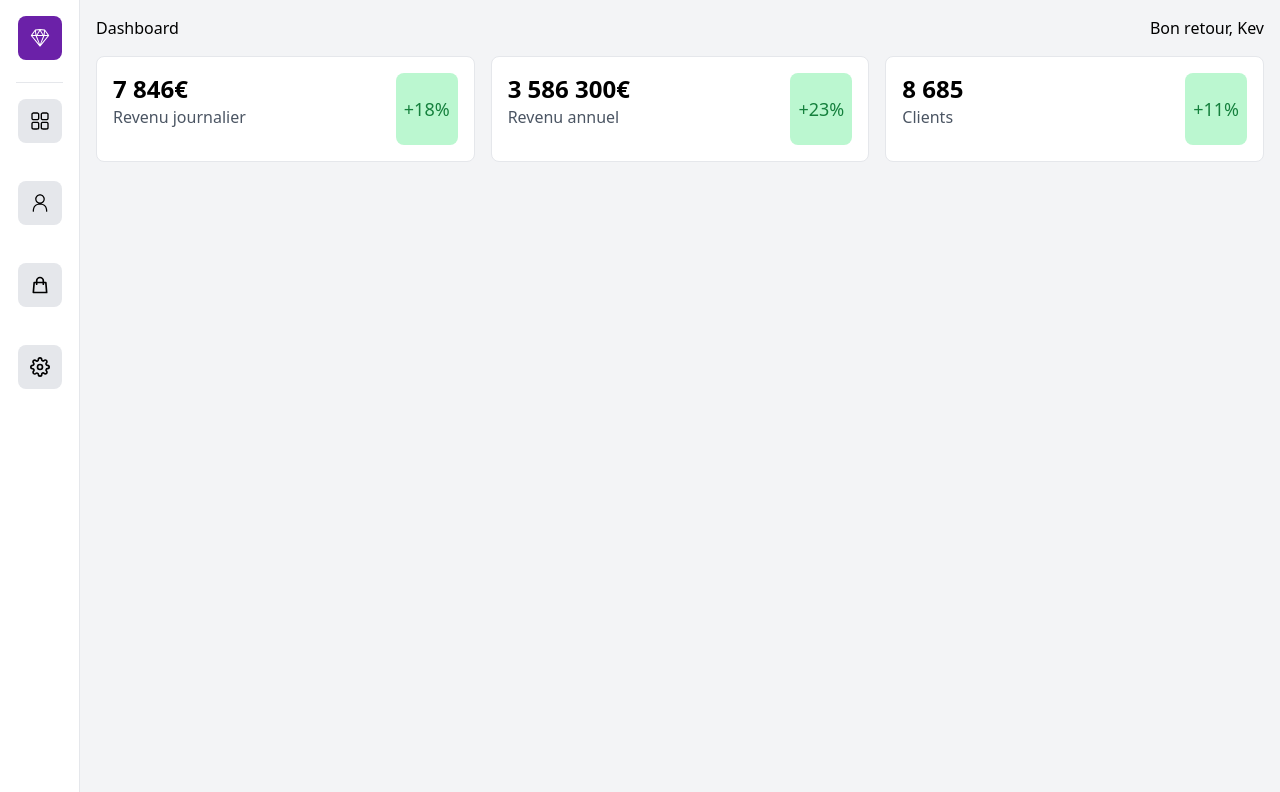
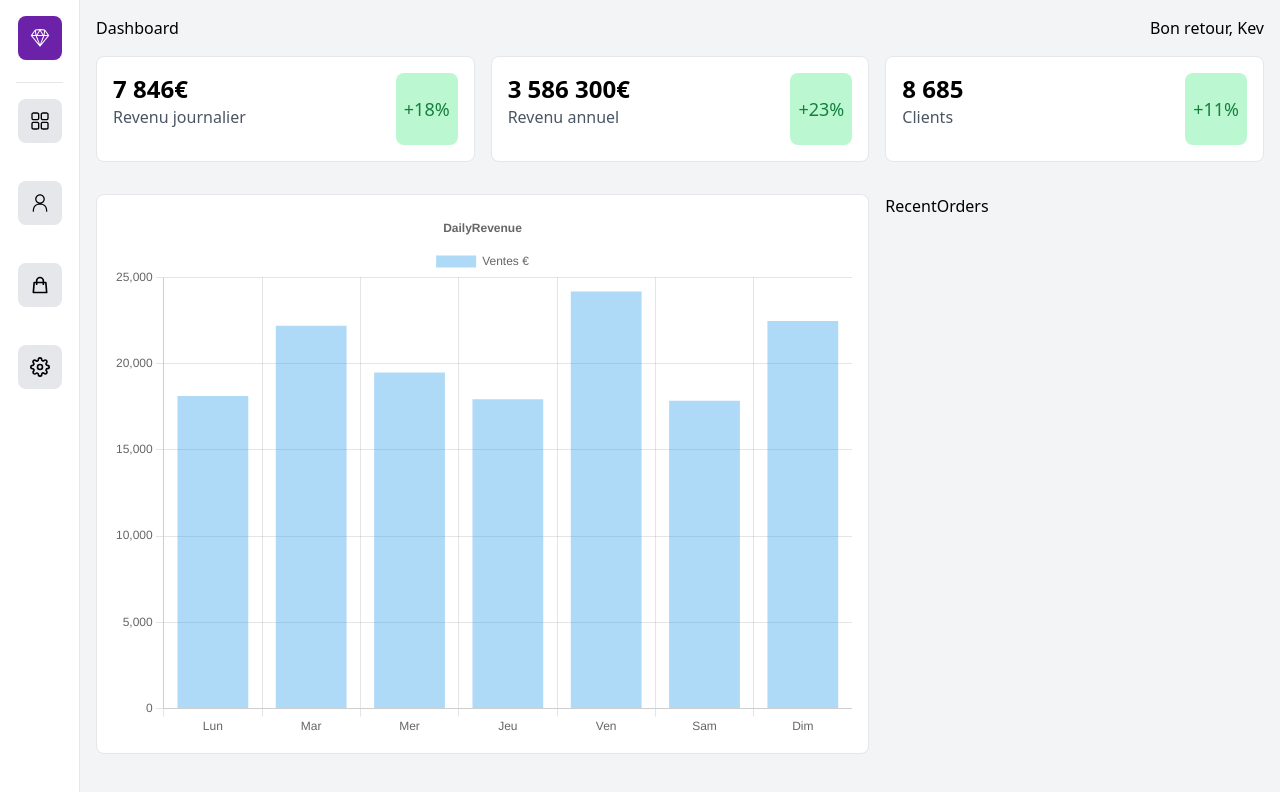
Before and after one commit to Sladriix-dev/dashboard, a Next.js app: page / in a window 1280 px wide. Shown: the top 792 px of the page. Built offline with nearby package versions, Linux system fonts and the light colour scheme.

Commit message:
ADD BarChart component

```diff
--- /dev/null
+++ b/components/BarCharts.jsx
@@ -0,0 +1,65 @@
+import React, { useEffect, useState } from "react";
+import { Bar } from "react-chartjs-2";
+import {
+  Chart as ChartJS,
+  CategoryScale,
+  LinearScale,
+  BarElement,
+  Title,
+  Tooltip,
+  Legend,
+} from "chart.js";
+
+ChartJS.register(
+  CategoryScale,
+  LinearScale,
+  BarElement,
+  Title,
+  Tooltip,
+  Legend
+);
+
+const BarCharts = () => {
+    const [chartData, setChartData] = useState({
+        datasets: [],
+    });
+    const [chartOptions, setchartOptions] = useState({
+
+    });
+
+    useEffect(() => {
+        setChartData({
+            labels: ['Lun', 'Mar', "Mer", "Jeu", "Ven", "Sam", "Dim"],
+            datasets: [
+                {
+                    label: 'Ventes €',
+                    data: [18127, 22201, 19490, 17938, 24182, 17842, 22475],
+                    borderColor: 'rgb(53, 162, 235)',
+                    backgroundColor: 'rgb(53, 162, 235, 0.4)',
+                },
+            ]
+        })
+        setchartOptions({
+            plugins: {
+                legend: {
+                    position: 'top',
+                },
+                title: {
+                    display: true,
+                    text: 'DailyRevenue'
+                },
+            },
+            maintainAspectRatio: false,
+            responsive: true
+        })
+    }, []);
+  return (
+    <>
+      <div className="w-full md:col-span-2 relative lg:h-[70vh] h-[50vh] m-auto p-4 border rounded-lg bg-white">
+        <Bar data={chartData} options={chartOptions} />
+      </div>
+    </>
+  );
+};
+
+export default BarCharts;
--- /dev/null
+++ b/components/RecentOrders.jsx
@@ -0,0 +1,9 @@
+import React from 'react'
+
+const RecentOrders = () => {
+  return (
+    <div>RecentOrders</div>
+  )
+}
+
+export default RecentOrders
--- a/package.json
+++ b/package.json
@@ -10,9 +10,11 @@
   },
   "dependencies": {
     "autoprefixer": "10.4.14",
+    "chart.js": "^4.3.0",
     "next": "13.4.3",
     "postcss": "8.4.23",
     "react": "18.2.0",
+    "react-chartjs-2": "^5.2.0",
     "react-dom": "18.2.0",
     "react-icons": "^4.8.0",
     "tailwindcss": "3.3.2"
--- a/pages/index.js
+++ b/pages/index.js
@@ -2,6 +2,8 @@
 import Head from "next/head";
 import Header from "@/components/Header";
 import TopCards from "@/components/TopCards";
+import BarCharts from "@/components/BarCharts";
+import RecentOrders from "@/components/RecentOrders";
 
 export default function Home() {
   return (
@@ -18,6 +20,10 @@
       <main className="bg-gray-100 min-h-screen">
         <Header />
         <TopCards />
+        <div className="p-4 grid md:grid-cols-3 grid-cols-1 gap-4">
+          <BarCharts />
+          <RecentOrders />
+        </div>
       </main>
     </>
   );
```
Also changed, not shown: 1 other file (tests, documents, lock files or other folders).
